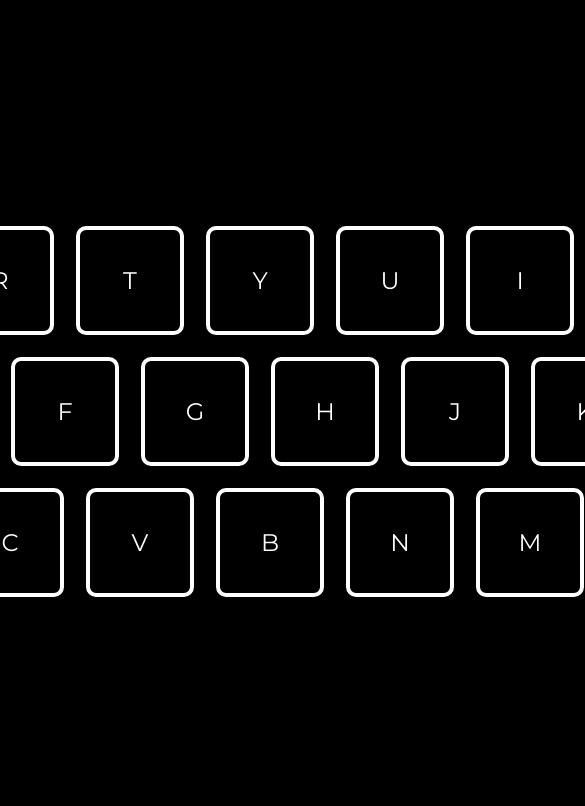
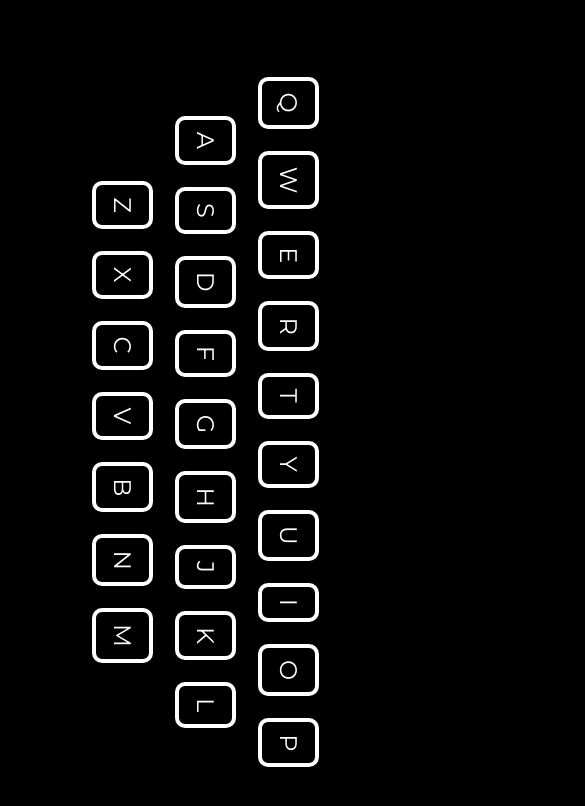
Before and after one commit to teanocrata/simon, a plain HTML site: page index.html in a window 390 px wide. Shown: the top 806 px of the page, 585 px wide, since content can reach past the window. Drawn offline with nearby package versions, Linux system fonts and the light colour scheme.

Commit message:
Responsive

```diff
--- a/index.html
+++ b/index.html
@@ -29,7 +29,7 @@
         <div class="key" data-key="75">k</div>
         <div class="key" data-key="76">l</div>
       </div>
-      <div class="row last">
+      <div class="row">
         <div class="key" data-key="90">z</div>
         <div class="key" data-key="88">x</div>
         <div class="key" data-key="67">c</div>
--- a/simon.css
+++ b/simon.css
@@ -17,14 +17,10 @@ body {
   margin-bottom: 22px;
 }
 
-.row.last {
-  margin-left: -110px;
-}
 
 .key {
   animation: appear 2.5s;
-  min-width: 80px;
-  padding: 36px 10px;
+  padding: 36px 36px;
   border: 4px solid white;
   border-radius: 10px;
   margin: 0 11px;
@@ -61,3 +57,38 @@ body {
     border-color: white;
   }
 }
+
+@media (max-width: 1440px) {
+  .key {
+    padding: 26px 26px;
+  }
+}
+
+@media (max-width: 1024px) {
+  .key {
+    padding: 20px 20px;
+  }
+}
+
+@media (max-width: 1024px) {
+  .key {
+    padding: 20px 20px;
+  }
+}
+
+@media (max-width: 769px) {
+  .key {
+    padding: 12px 12px;
+  }
+}
+
+@media only screen and (orientation:portrait) and (max-width: 769px){
+  html {
+    display:block;
+    -webkit-transform: rotate(90deg);
+    -moz-transform: rotate(90deg);
+    -o-transform: rotate(90deg);
+    -ms-transform: rotate(90deg);
+    transform: rotate(90deg);
+  }
+}
```
